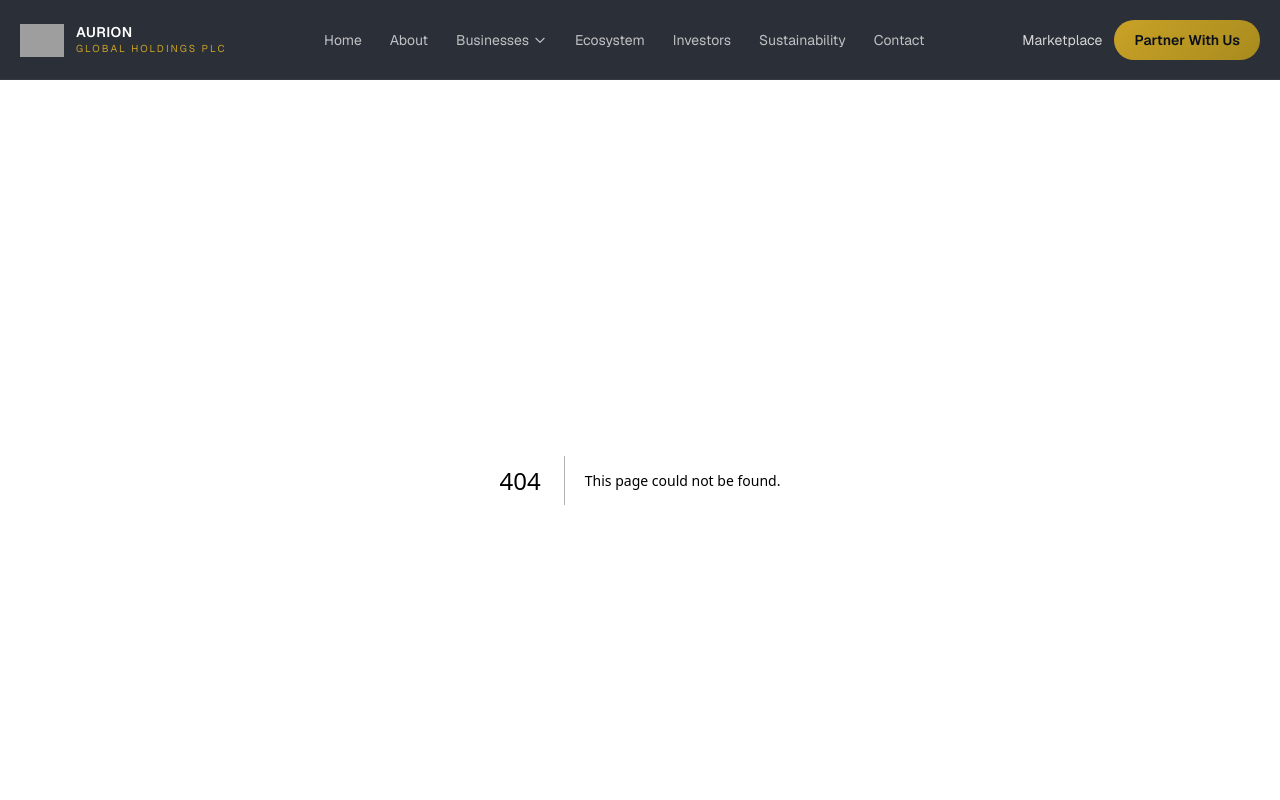
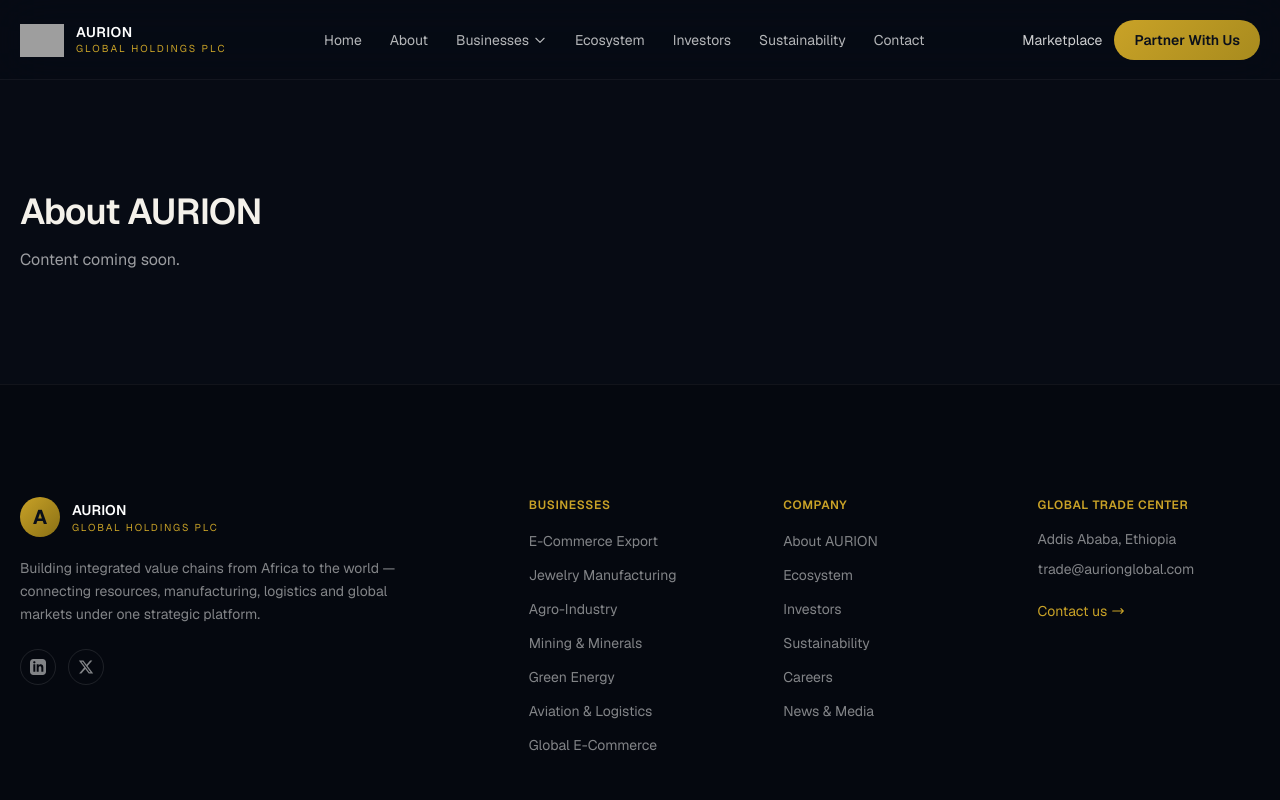
Before and after one commit to hellg2010-gif/aurion-global-holdings, a Next.js app: page /about in a window 1280 px wide. Before the commit this address had no page. Shown: the top 800 px of the page. Built offline with nearby package versions, Linux system fonts and the light colour scheme; grey boxes are pictures that could not be loaded.

Commit message:
Squash merge PR #6: chore/issue-4
Add Node 20/24 CI matrix and placeholder App Router pages. Follow-ups tracked in Issue #4.

```diff
--- /dev/null
+++ b/app/about/page.tsx
@@ -0,0 +1,12 @@
+export const metadata = { title: "About" };
+
+export default function AboutPage() {
+  return (
+    <section className="section-padding">
+      <div className="container-wide">
+        <h1 className="text-4xl font-semibold tracking-tight mb-4">About AURION</h1>
+        <p className="text-white/60">Content coming soon.</p>
+      </div>
+    </section>
+  );
+}
--- /dev/null
+++ b/app/contact/page.tsx
@@ -0,0 +1,12 @@
+export const metadata = { title: "Contact" };
+
+export default function ContactPage() {
+  return (
+    <section className="section-padding">
+      <div className="container-wide">
+        <h1 className="text-4xl font-semibold tracking-tight mb-4">Contact</h1>
+        <p className="text-white/60">Content coming soon.</p>
+      </div>
+    </section>
+  );
+}
--- /dev/null
+++ b/app/cookies/page.tsx
@@ -0,0 +1,12 @@
+export const metadata = { title: "Cookie Policy" };
+
+export default function CookiesPage() {
+  return (
+    <section className="section-padding">
+      <div className="container-wide">
+        <h1 className="text-4xl font-semibold tracking-tight mb-4">Cookie Policy</h1>
+        <p className="text-white/60">Content coming soon.</p>
+      </div>
+    </section>
+  );
+}
--- /dev/null
+++ b/app/ecosystem/page.tsx
@@ -0,0 +1,12 @@
+export const metadata = { title: "Ecosystem" };
+
+export default function EcosystemPage() {
+  return (
+    <section className="section-padding">
+      <div className="container-wide">
+        <h1 className="text-4xl font-semibold tracking-tight mb-4">Ecosystem</h1>
+        <p className="text-white/60">Content coming soon.</p>
+      </div>
+    </section>
+  );
+}
--- /dev/null
+++ b/app/investors/page.tsx
@@ -0,0 +1,12 @@
+export const metadata = { title: "Investors" };
+
+export default function InvestorsPage() {
+  return (
+    <section className="section-padding">
+      <div className="container-wide">
+        <h1 className="text-4xl font-semibold tracking-tight mb-4">Investors</h1>
+        <p className="text-white/60">Content coming soon.</p>
+      </div>
+    </section>
+  );
+}
--- /dev/null
+++ b/app/privacy/page.tsx
@@ -0,0 +1,12 @@
+export const metadata = { title: "Privacy Policy" };
+
+export default function PrivacyPage() {
+  return (
+    <section className="section-padding">
+      <div className="container-wide">
+        <h1 className="text-4xl font-semibold tracking-tight mb-4">Privacy Policy</h1>
+        <p className="text-white/60">Content coming soon.</p>
+      </div>
+    </section>
+  );
+}
--- /dev/null
+++ b/app/terms/page.tsx
@@ -0,0 +1,12 @@
+export const metadata = { title: "Terms of Service" };
+
+export default function TermsPage() {
+  return (
+    <section className="section-padding">
+      <div className="container-wide">
+        <h1 className="text-4xl font-semibold tracking-tight mb-4">Terms of Service</h1>
+        <p className="text-white/60">Content coming soon.</p>
+      </div>
+    </section>
+  );
+}
```
